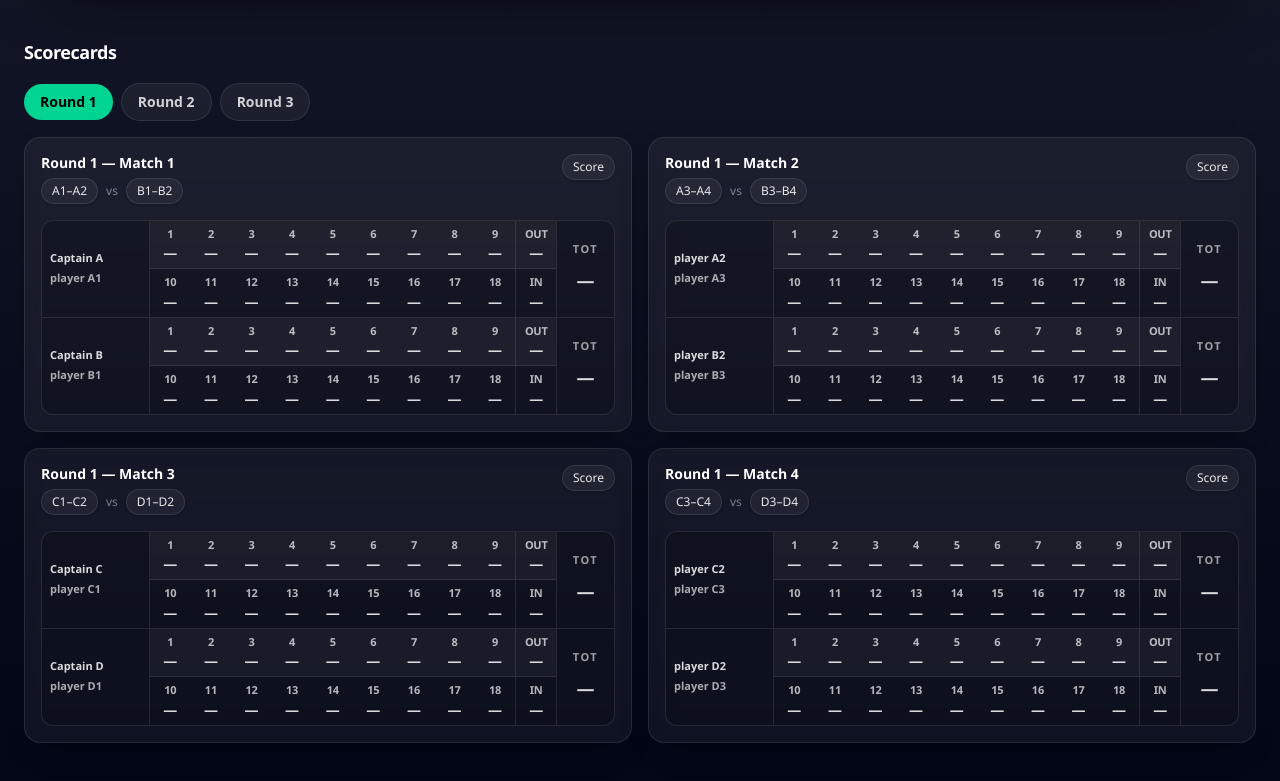
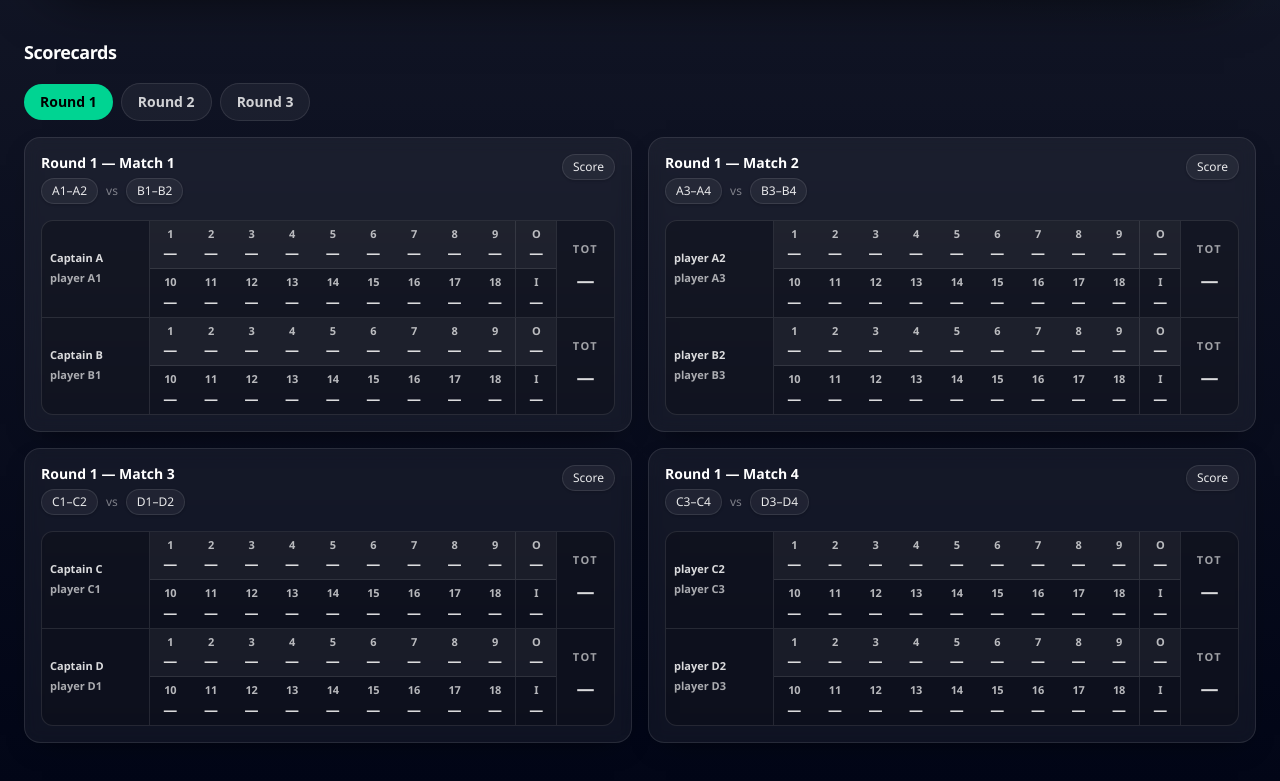
Before and after one commit to asianthejason/CBI, a Next.js app: page / in a window 1280 px wide. Shown: the part 1294-2075 px from the top of the page. Built offline with nearby package versions, Linux system fonts and the light colour scheme; no server answers; the database is empty.

Commit message:
out and in to O and I

```diff
--- a/src/app/admin/page.tsx
+++ b/src/app/admin/page.tsx
@@ -275,7 +275,7 @@ function ScoreboardRow({
             />
           ))}
           <div className="flex flex-col items-center justify-center border-l border-white/10 px-1 py-1.5 text-center sm:px-1.5 sm:py-2">
-            <div className="text-[11px] font-semibold uppercase tracking-[0.18em] text-white/55">OUT</div>
+            <div className="text-[11px] font-semibold uppercase tracking-[0.18em] text-white/55">O</div>
             <div className="mt-2 text-base font-semibold text-white/90 sm:text-lg">
               <ScoreValue value={totals.out} />
             </div>
@@ -292,7 +292,7 @@ function ScoreboardRow({
             />
           ))}
           <div className="flex flex-col items-center justify-center border-l border-white/10 px-1 py-1.5 text-center sm:px-1.5 sm:py-2">
-            <div className="text-[11px] font-semibold uppercase tracking-[0.18em] text-white/55">IN</div>
+            <div className="text-[11px] font-semibold uppercase tracking-[0.18em] text-white/55">I</div>
             <div className="mt-2 text-base font-semibold text-white/90 sm:text-lg">
               <ScoreValue value={totals.in} />
             </div>
--- a/src/app/page.tsx
+++ b/src/app/page.tsx
@@ -283,7 +283,7 @@ function ScoreStrip({
 
       <div className="flex h-[48px] min-w-0 flex-col items-center justify-center border-b border-l border-white/10 bg-white/[0.05] px-0 text-center">
         <span className="text-[10px] font-semibold uppercase tracking-tight text-white/70 sm:text-[11px]">
-          OUT
+          O
         </span>
         <span className="mt-1 text-sm font-semibold leading-none text-white/85">
           {scoreTotals.out ?? "—"}
@@ -315,7 +315,7 @@ function ScoreStrip({
 
       <div className="flex h-[48px] min-w-0 flex-col items-center justify-center border-l border-white/10 px-0 text-center">
         <span className="text-[10px] font-semibold uppercase tracking-tight text-white/70 sm:text-[11px]">
-          IN
+          I
         </span>
         <span className="mt-1 text-sm font-semibold leading-none text-white/85">
           {scoreTotals.in ?? "—"}
```
